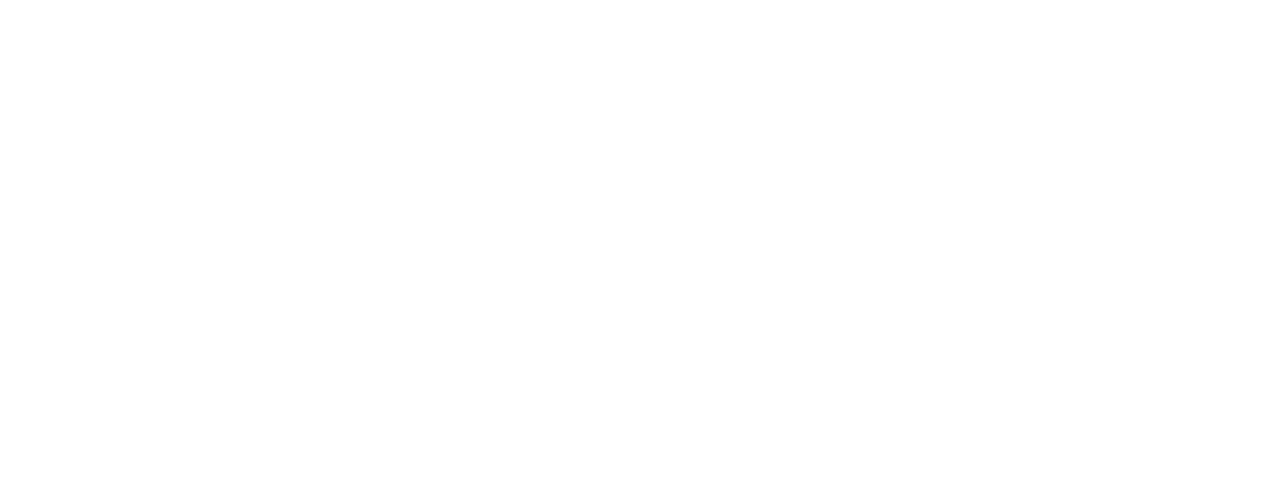
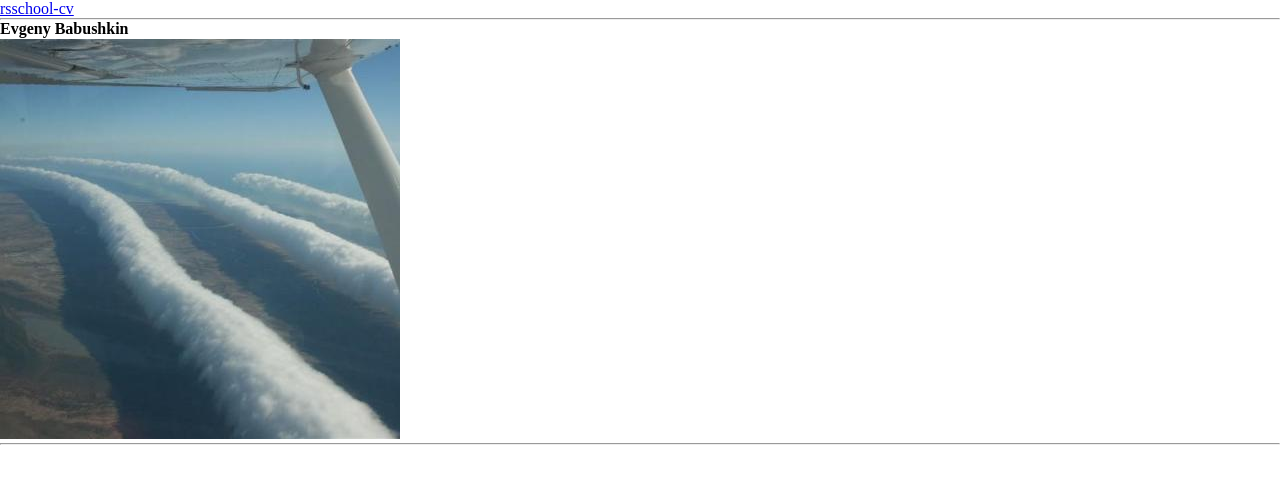
Before and after one commit to dermorgenstern/rsschool-cv, a plain HTML site: page index.html in a window 1280 px wide. Drawn offline with Linux system fonts and the light colour scheme.

Commit message:
init: added header

```diff
--- a/index.html
+++ b/index.html
@@ -11,6 +11,18 @@
 </head>
 
 <body>
+  <header class="header">
+    <div class="container">
+      <a class="header--link" href="https://dermorgenstern.github.io/rsschool-cv/">rsschool-cv</a>
+      <hr>
+      <div class="header--name">
+        <h1>Evgeny Babushkin</h1>
+        <img class="header--avatar" src="./pictures/avatar.jfif" alt="avatar picture" srcset="">
+      </div>
+      <hr>
+    </div>
+  </header>
+  <!-- /.header -->
 
 </body>
 
```
